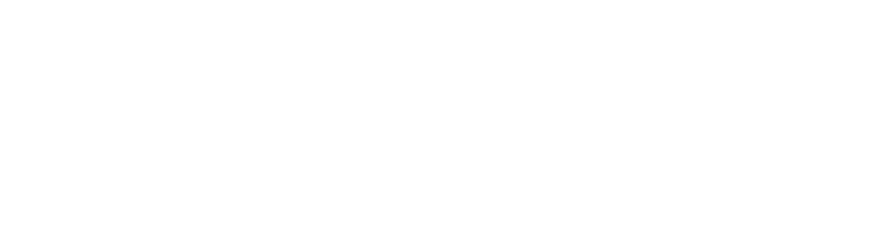
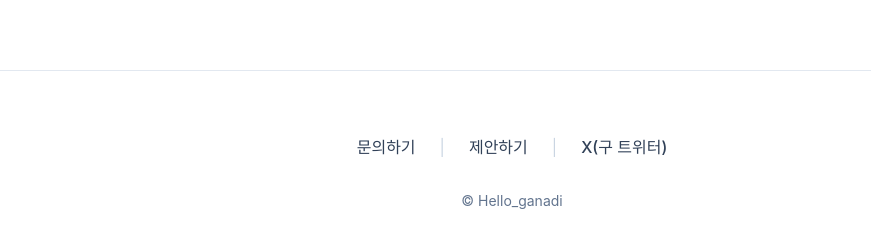
Before and after one commit to juneshim/annual-closing-maker, a React (Vite) app: page / in a window 1280 px wide. Shown: the part 1082-1330 px from the top of the page, without its empty margins (128-999 px from the left). Before the commit the page ends 1152 px from the top, so only its background shows below. Built offline with nearby package versions, Linux system fonts and the light colour scheme; no server answers.

Commit message:
˚♡*˳add Footer˚♡*˳

```diff
--- a/src/app/App.tsx
+++ b/src/app/App.tsx
@@ -3,6 +3,7 @@
 import { HTML5Backend } from 'react-dnd-html5-backend';
 import { ArrowLeft } from 'lucide-react';
 import { Header } from './components/Header';
+import { Footer } from './components/Footer';
 import { UploadSection } from './components/UploadSection';
 import { TemplateSelector } from './components/TemplateSelector';
 import { Editor } from './components/Editor';
@@ -131,7 +132,7 @@
 
   return (
     <DndProvider backend={HTML5Backend}>
-      <div className="min-h-screen bg-white text-slate-900 font-sans pb-16 sm:pb-20">
+      <div className="min-h-screen bg-white text-slate-900 font-sans">
         <Toaster position="top-center" richColors />
 
         {(isGenerating || isLoadingTemplate) && <LoadingOverlay />}
@@ -192,6 +193,8 @@
             </main>
           )}
         </div>
+
+        <Footer />
       </div>
     </DndProvider>
   );
--- /dev/null
+++ b/src/app/components/Footer.tsx
@@ -0,0 +1,47 @@
+import React from 'react';
+import { strings } from '../utils/strings';
+
+export function Footer() {
+  return (
+    <footer className="pt-8 sm:pt-12 lg:pt-16 pb-6 sm:pb-8 lg:pb-10 mt-12 sm:mt-16 lg:mt-20 border-t border-slate-200">
+      <div className="text-center space-y-4 sm:space-y-6">
+        <div className="flex flex-col sm:flex-row items-center justify-center gap-3 sm:gap-4 lg:gap-6">
+          <a
+            href="https://spin-spin.com/developer_js"
+            target="_blank"
+            rel="noopener noreferrer"
+            className="text-sm sm:text-base text-slate-700 hover:text-slate-900 font-medium transition-colors min-h-[44px] sm:min-h-0 flex items-center"
+          >
+            {strings.footer.contact}
+          </a>
+
+          <span className="hidden sm:inline text-slate-300">|</span>
+
+          <a
+            href="https://spin-spin.com/developer_js"
+            target="_blank"
+            rel="noopener noreferrer"
+            className="text-sm sm:text-base text-slate-700 hover:text-slate-900 font-medium transition-colors min-h-[44px] sm:min-h-0 flex items-center"
+          >
+            {strings.footer.suggest}
+          </a>
+
+          <span className="hidden sm:inline text-slate-300">|</span>
+
+          <a
+            href="https://x.com/Hello_ganadi"
+            target="_blank"
+            rel="noopener noreferrer"
+            className="text-sm sm:text-base text-slate-700 hover:text-slate-900 font-medium transition-colors min-h-[44px] sm:min-h-0 flex items-center"
+          >
+            {strings.footer.twitter}
+          </a>
+        </div>
+
+        <p className="text-xs sm:text-sm text-slate-500 pt-2">
+          © Hello_ganadi
+        </p>
+      </div>
+    </footer>
+  );
+}
--- a/src/app/data/strings.json
+++ b/src/app/data/strings.json
@@ -59,5 +59,12 @@
         "downloadError": "이미지를 만드는 데 실패했어요. 다시 시도해주세요.",
         "templateLoadError": "프레임을 불러오지 못했어요. 새로고침 후 다시 시도해주세요."
       }
+    },
+    "footer": {
+      "needHelp": "도움이 필요하신가요?",
+      "reportIssue": "문제가 있으면 알려주세요",
+      "contact": "문의하기",
+      "suggest": "제안하기",
+      "twitter": "X(구 트위터)"
     }
   }
```
